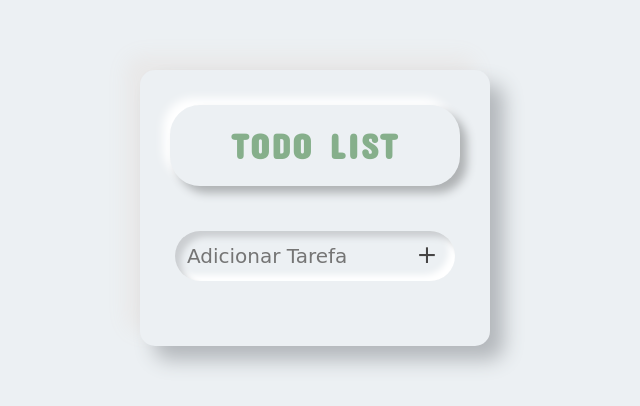
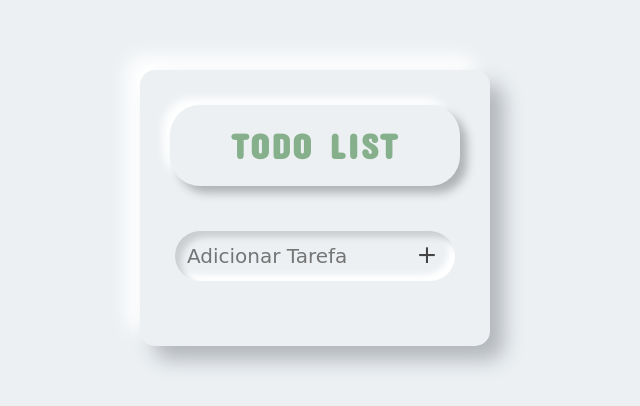
Before and after one commit to emanuellyfernandes/javascript, a plain HTML site: page projetos/todo-list/index.html in a window 1280 px wide. Shown: the part 192-598 px from the top of the page, without its empty margins (325-965 px from the left). Drawn offline with Linux system fonts and the light colour scheme; a web font is replaced by a local one.

Commit message:
Update style.css

```diff
--- a/projetos/todo-list/style.css
+++ b/projetos/todo-list/style.css
@@ -31,7 +31,7 @@ body{
     transform: translate(-50%,-50%);
     border-radius: 15px;
     background: #ecf0f3;
-    box-shadow: 14px 14px 20px #b3b7bb, -14px -14px 20px rgb(233, 232, 232);
+    box-shadow: 14px 14px 20px #b3b7bb, -14px -14px 20px rgb(255, 255, 255);
     overflow:auto;
     padding-bottom: 40px;
 
```
